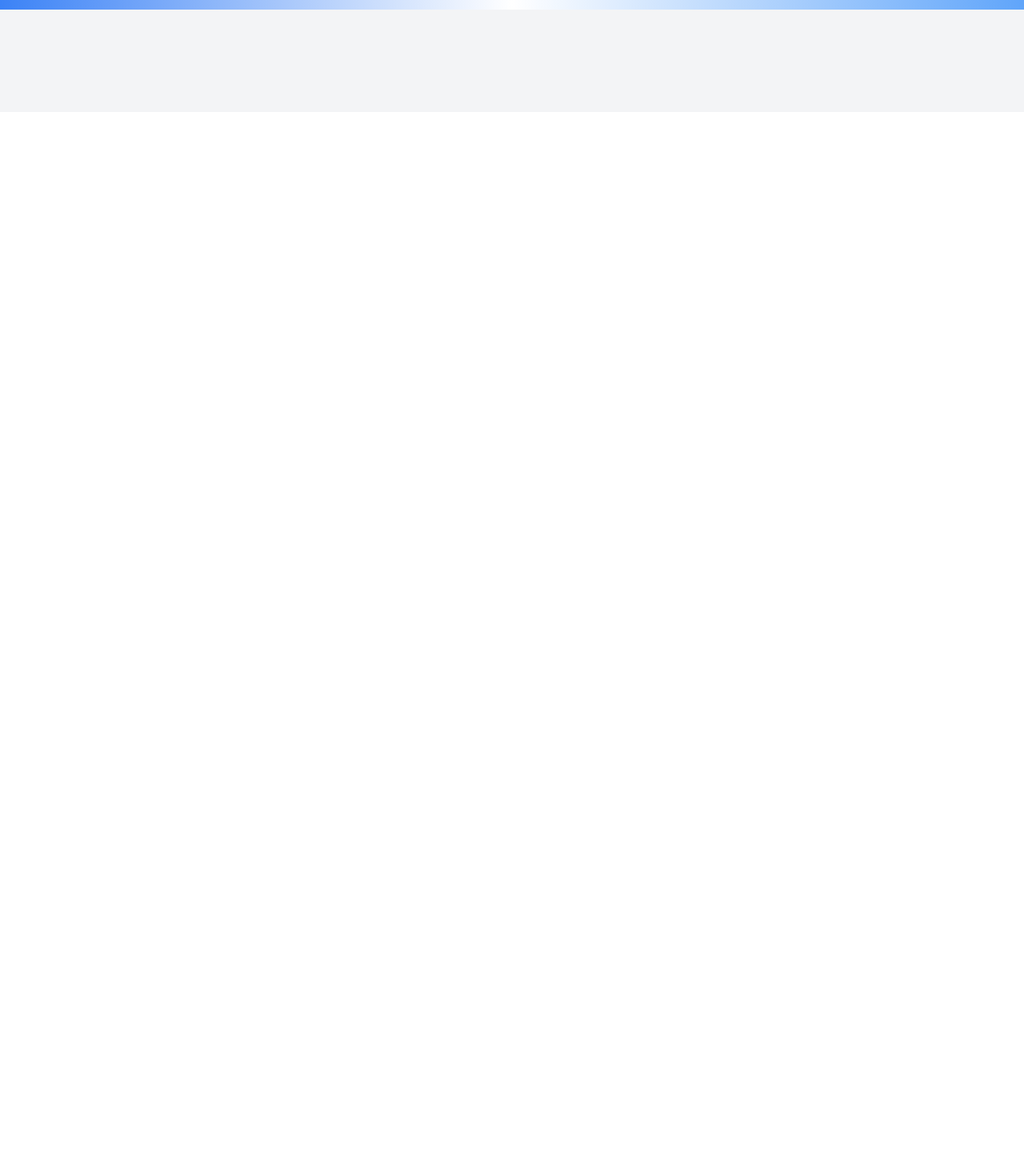
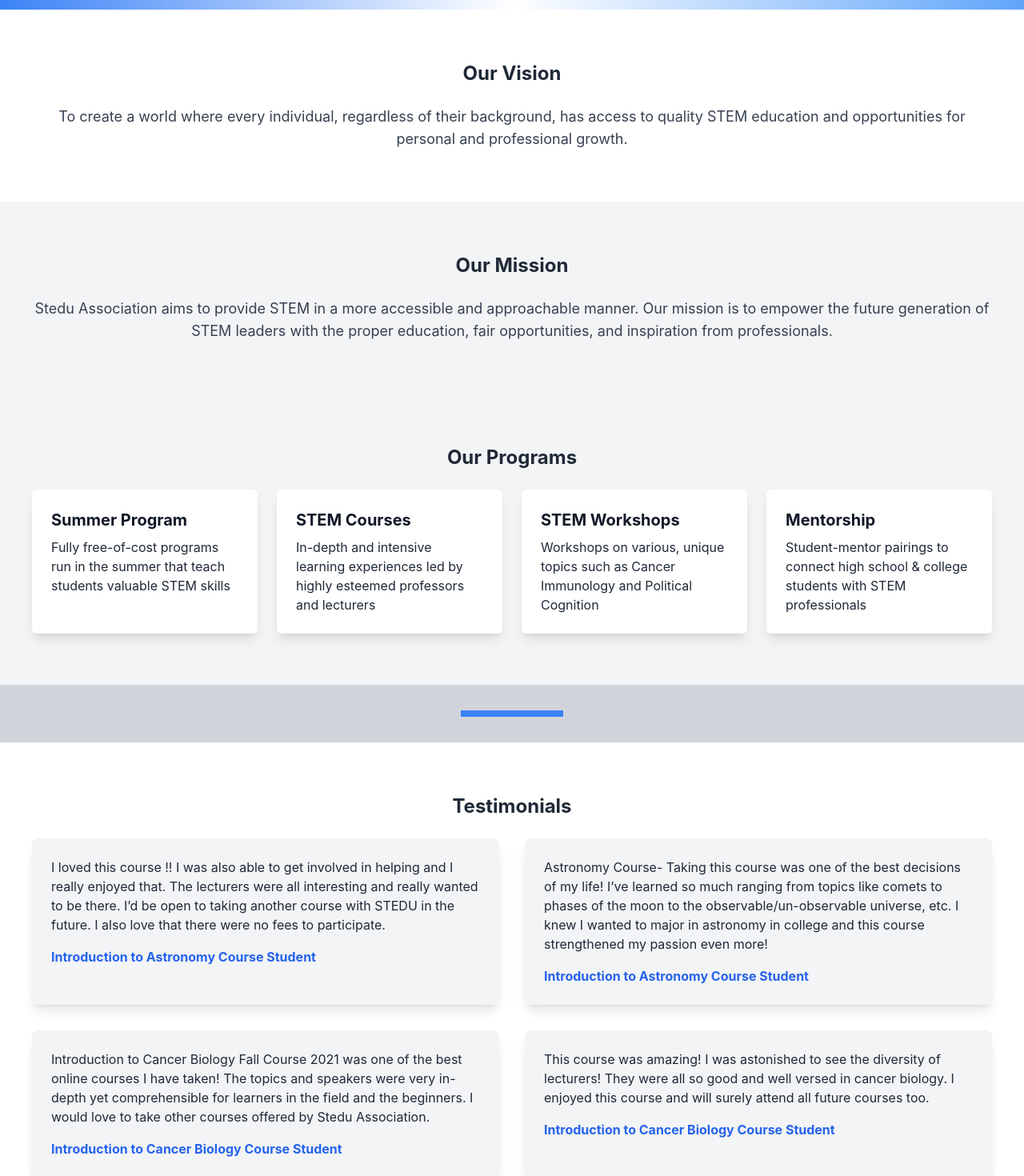
Before and after one commit to Stedu-Association/Stedu-Association-Website, a React (Create React App) app: page / in a window 1280 px wide. Shown: the part 580-2050 px from the top of the page at 80% size. Before the commit the page ends 800 px from the top, so only its background shows below. Built offline with nearby package versions, Linux system fonts and the light colour scheme.

Commit message:
updated home

```diff
--- a/src/components/Home.js
+++ b/src/components/Home.js
@@ -3,7 +3,6 @@
 import { Link } from 'react-router-dom';
 import Aeroplane from '../assets/images/aeroplane.png';
 import Logo from '../assets/images/logo.png';
-// import './Home.css';
 import Circle from '../assets/images/circle.png';
 import Airport from '../assets/images/airport.png';
 
@@ -25,9 +24,45 @@
   }, []);
 
   const featureCards = [
+    {
+      title: 'Summer Program',
+      description: 'Fully free-of-cost programs run in the summer that teach students valuable STEM skills',
+      link: '/summer-program',
+    },
+    {
+      title: 'STEM Courses',
+      description: 'In-depth and intensive learning experiences led by highly esteemed professors and lecturers',
+      link: '/stem-courses',
+    },
+    {
+      title: 'STEM Workshops',
+      description: 'Workshops on various, unique topics such as Cancer Immunology and Political Cognition',
+      link: '/stem-workshops',
+    },
+    {
+      title: 'Mentorship',
+      description: 'Student-mentor pairings to connect high school & college students with STEM professionals',
+      link: '/mentorship',
+    },
   ];
-
-
+  const testimonials = [
+    {
+      text: "I loved this course !! I was also able to get involved in helping and I really enjoyed that. The lecturers were all interesting and really wanted to be there. I’d be open to taking another course with STEDU in the future. I also love that there were no fees to participate.",
+      author: "Introduction to Astronomy Course Student",
+    },
+    {
+      text: "Astronomy Course- Taking this course was one of the best decisions of my life! I’ve learned so much ranging from topics like comets to phases of the moon to the observable/un-observable universe, etc. I knew I wanted to major in astronomy in college and this course strengthened my passion even more!",
+      author: "Introduction to Astronomy Course Student",
+    },
+    {
+      text: "Introduction to Cancer Biology Fall Course 2021 was one of the best online courses I have taken! The topics and speakers were very in-depth yet comprehensible for learners in the field and the beginners. I would love to take other courses offered by Stedu Association.",
+      author: "Introduction to Cancer Biology Course Student",
+    },
+    {
+      text: "This course was amazing! I was astonished to see the diversity of lecturers! They were all so good and well versed in cancer biology. I enjoyed this course and will surely attend all future courses too.",
+      author: "Introduction to Cancer Biology Course Student",
+    },
+  ];
 
   return (
     <div>
@@ -49,8 +84,7 @@
               initial={{ opacity: 0, y: -50 }}
               animate={{ opacity: 1, y: 0 }}
               transition={{ duration: 0.8 }}
-              className={`hero-title text-4xl md:text-6xl font-bold ${glowAnimation ? 'glow-animation' : ''
-                }`}
+              className={`hero-title text-4xl md:text-6xl font-bold ${glowAnimation ? 'glow-animation' : ''}`}
             >
               {typingText}
             </motion.h1>
@@ -74,11 +108,30 @@
           </div>
         </div>
       </div>
+  {/* Vision Section */}
+  <div className="vision-section bg-white py-16 px-10">
+        <div className="container mx-auto">
+          <h2 className="text-center text-2xl font-bold text-gray-800 mb-6">Our Vision</h2>
+          <p className="text-center text-gray-700 text-lg">
+            To create a world where every individual, regardless of their background, has access to quality STEM education and opportunities for personal and professional growth.
+          </p>
+        </div>
+      </div>
 
+      {/* Mission Section */}
+      <div className="mission-section bg-gray-100 py-16 px-10">
+        <div className="container mx-auto">
+          <h2 className="text-center text-2xl font-bold text-gray-800 mb-6">Our Mission</h2>
+          <p className="text-center text-gray-700 text-lg">
+            Stedu Association aims to provide STEM in a more accessible and approachable manner. Our mission is to empower the future generation of STEM leaders with the proper education, fair opportunities, and inspiration from professionals.
+          </p>
+        </div>
+      </div>
       {/* Features Section */}
       <div className="features-section bg-gray-100 py-16 px-10">
         <div className="container mx-auto">
-          <div className="grid grid-cols-1 md:grid-cols-3 gap-6">
+          <h2 className="text-center text-2xl font-bold text-gray-800 mb-6">Our Programs</h2>
+          <div className="grid grid-cols-1 md:grid-cols-2 lg:grid-cols-4 gap-6">
             {featureCards.map((card, index) => (
               <motion.div
                 key={index}
@@ -86,25 +139,44 @@
                 whileTap={{ scale: 0.95 }}
                 className="feature-card bg-white p-6 rounded-md shadow-lg"
               >
-                <motion.div
-                  initial={{ opacity: 0, y: -20 }}
-                  animate={{ opacity: 1, y: 0 }}
-                  transition={{ duration: 0.6, delay: index * 0.2 }}
-                >
-                  <Link to={card.link}>
-                    <card.icon className="feature-icon text-3xl mb-2 text-blue-600" />
-                    <h2 className="feature-title text-xl font-bold text-gray-900">
-                      {card.title}
-                    </h2>
-                    <p className="feature-description text-gray-800">{card.description}</p>
-                  </Link>
-                </motion.div>
+                <Link to={card.link}>
+                  <h2 className="feature-title text-xl font-bold text-gray-900 mb-2">
+                    {card.title}
+                  </h2>
+                  <p className="feature-description text-gray-800">{card.description}</p>
+                </Link>
               </motion.div>
             ))}
           </div>
         </div>
       </div>
 
+      {/* Separator */}
+      <div className="separator-section bg-gray-300 py-8">
+        <div className="container mx-auto">
+          <div className="w-32 h-2 bg-blue-500 mx-auto"></div>
+        </div>
+      </div>
+
+           {/* Testimonials Section */}
+           <div className="testimonials-section bg-white py-16 px-10">
+        <div className="container mx-auto">
+          <h2 className="text-center text-2xl font-bold text-gray-800 mb-6">Testimonials</h2>
+          <div className="grid grid-cols-1 md:grid-cols-2 gap-8">
+            {testimonials.map((testimonial, index) => (
+              <motion.div
+                key={index}
+                whileHover={{ scale: 1.05 }}
+                whileTap={{ scale: 0.95 }}
+                className="testimonial-card bg-gray-100 p-6 rounded-lg shadow-lg"
+              >
+                <p className="testimonial-text text-gray-800 mb-4">{testimonial.text}</p>
+                <p className="testimonial-author text-blue-600 font-bold">{testimonial.author}</p>
+              </motion.div>
+            ))}
+          </div>
+        </div>
+      </div>
     </div>
 
   );
```
